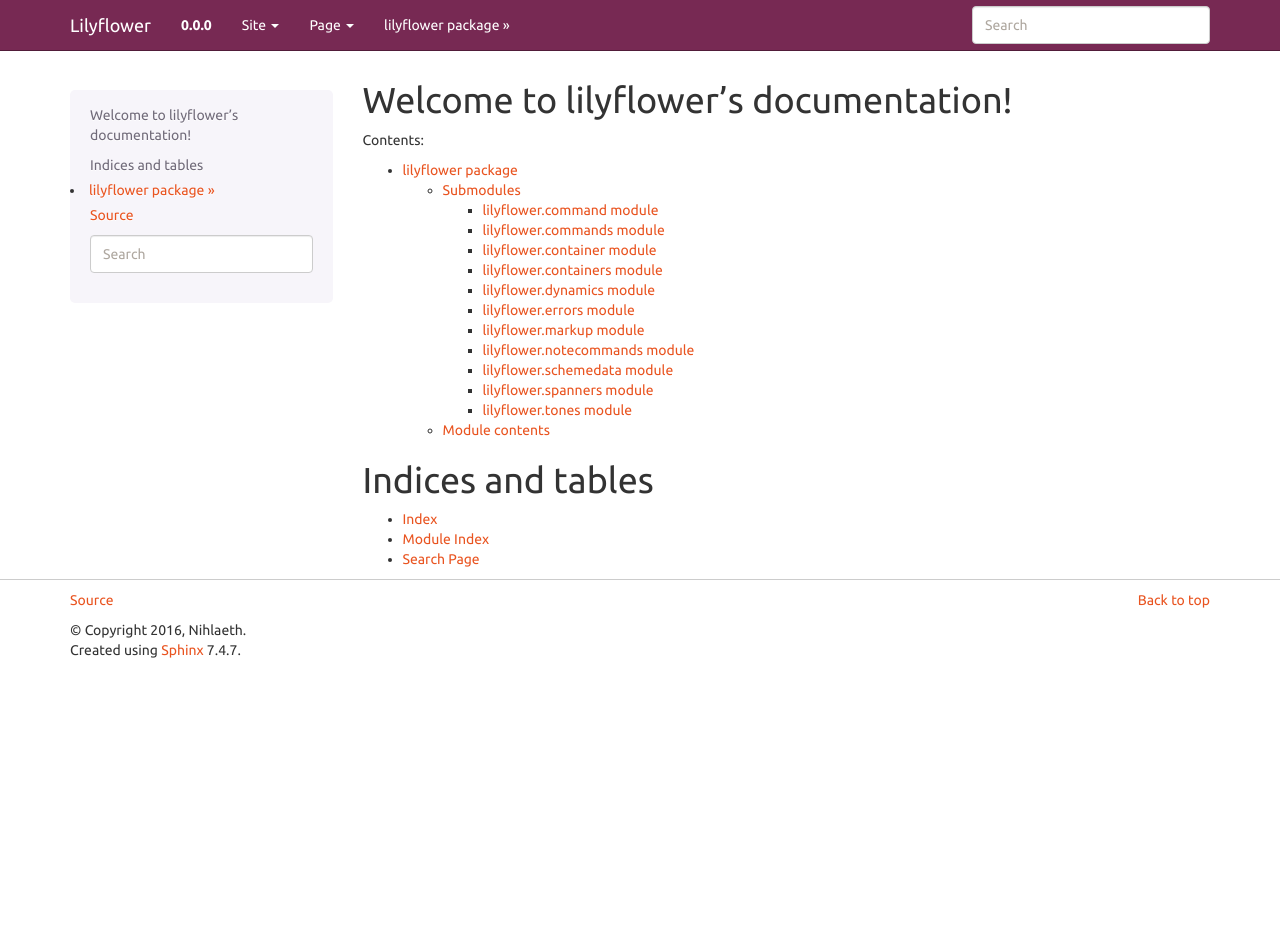
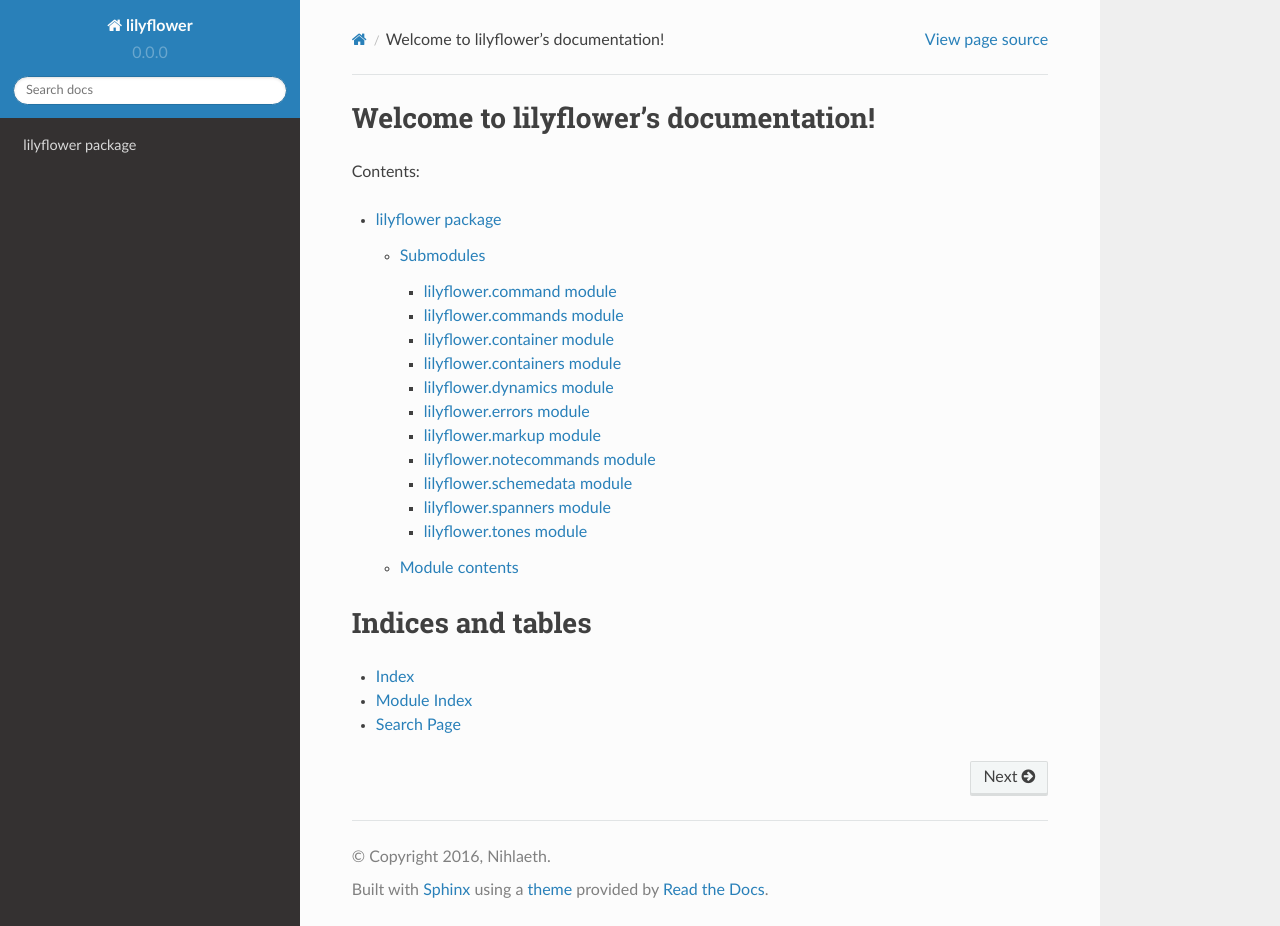
Before and after one commit to nihlaeth/lilyflower, a Sphinx documentation site: the page built from doc/source/index.rst, in a window 1280 px wide and 926 px high. Built offline with Sphinx 7.4.7 and the Read the Docs theme 2.0.0, drawn with Linux system fonts in a browser that asks for light colours; formulas are drawn with MathJax 3.

Commit message:
Change sphinx theme to read the docs theme

```diff
--- a/doc/source/conf.py
+++ b/doc/source/conf.py
@@ -14,7 +14,6 @@
 
 import sys
 import os
-import sphinx_bootstrap_theme
 
 # If extensions (or modules to document with autodoc) are in another directory,
 # add these directories to sys.path here. If the directory is relative to the
@@ -121,78 +120,18 @@
 # The theme to use for HTML and HTML Help pages.  See the documentation for
 # a list of builtin themes.
 # html_theme = 'alabaster'
-html_theme = 'bootstrap'
-html_theme_path = sphinx_bootstrap_theme.get_html_theme_path()
+# html_theme = 'bootstrap'
+# html_theme_path = sphinx_bootstrap_theme.get_html_theme_path()
+import sphinx_rtd_theme
+
+html_theme = "sphinx_rtd_theme"
+
+html_theme_path = [sphinx_rtd_theme.get_html_theme_path()]
 
 # Theme options are theme-specific and customize the look and feel of a theme
 # further.  For a list of options available for each theme, see the
 # documentation.
 #html_theme_options = {}
-
-html_theme_options = {
-    # Navigation bar title. (Default: ``project`` value)
-    'navbar_title': "Lilyflower",
-
-    # Tab name for entire site. (Default: "Site")
-    'navbar_site_name': "Site",
-
-    # A list of tuples containing pages or urls to link to.
-    # Valid tuples should be in the following forms:
-    #    (name, page)                 # a link to a page
-    #    (name, "/aa/bb", 1)          # a link to an arbitrary relative url
-    #    (name, "http://example.com", True) # arbitrary absolute url
-    # Note the "1" or "True" value above as the third argument to indicate
-    # an arbitrary url.
-    #'navbar_links': [
-    #    ("Examples", "examples"),
-    #    ("Link", "http://example.com", True),
-    #],
-
-    # Render the next and previous page links in navbar. (Default: true)
-    'navbar_sidebarrel': True,
-
-    # Render the current pages TOC in the navbar. (Default: true)
-    'navbar_pagenav': True,
-
-    # Tab name for the current pages TOC. (Default: "Page")
-    'navbar_pagenav_name': "Page",
-
-    # Global TOC depth for "site" navbar tab. (Default: 1)
-    # Switching to -1 shows all levels.
-    'globaltoc_depth': -1,
-
-    # Include hidden TOCs in Site navbar?
-    #
-    # Note: If this is "false", you cannot have mixed ``:hidden:`` and
-    # non-hidden ``toctree`` directives in the same page, or else the build
-    # will break.
-    #
-    # Values: "true" (default) or "false"
-    # 'globaltoc_includehidden': "true",
-
-    # HTML navbar class (Default: "navbar") to attach to <div> element.
-    # For black navbar, do "navbar navbar-inverse"
-    'navbar_class': "navbar navbar-inverse",
-
-    # Fix navigation bar to top of page?
-    # Values: "true" (default) or "false"
-    'navbar_fixed_top': "true",
-
-    # Location of link to source.
-    # Options are "nav" (default), "footer" or anything else to exclude.
-    'source_link_position': "footer",
-
-    # Bootswatch (http://bootswatch.com/) theme.
-    #
-    # Options are nothing (default) or the name of a valid theme
-    # such as "amelia" or "cosmo".
-    'bootswatch_theme': "united",
-
-    # Choose Bootstrap version.
-    # Values: "3" (default) or "2" (in quotes)
-    'bootstrap_version': "3",
-}
-
 
 # Add any paths that contain custom themes here, relative to this directory.
 #html_theme_path = []
```
